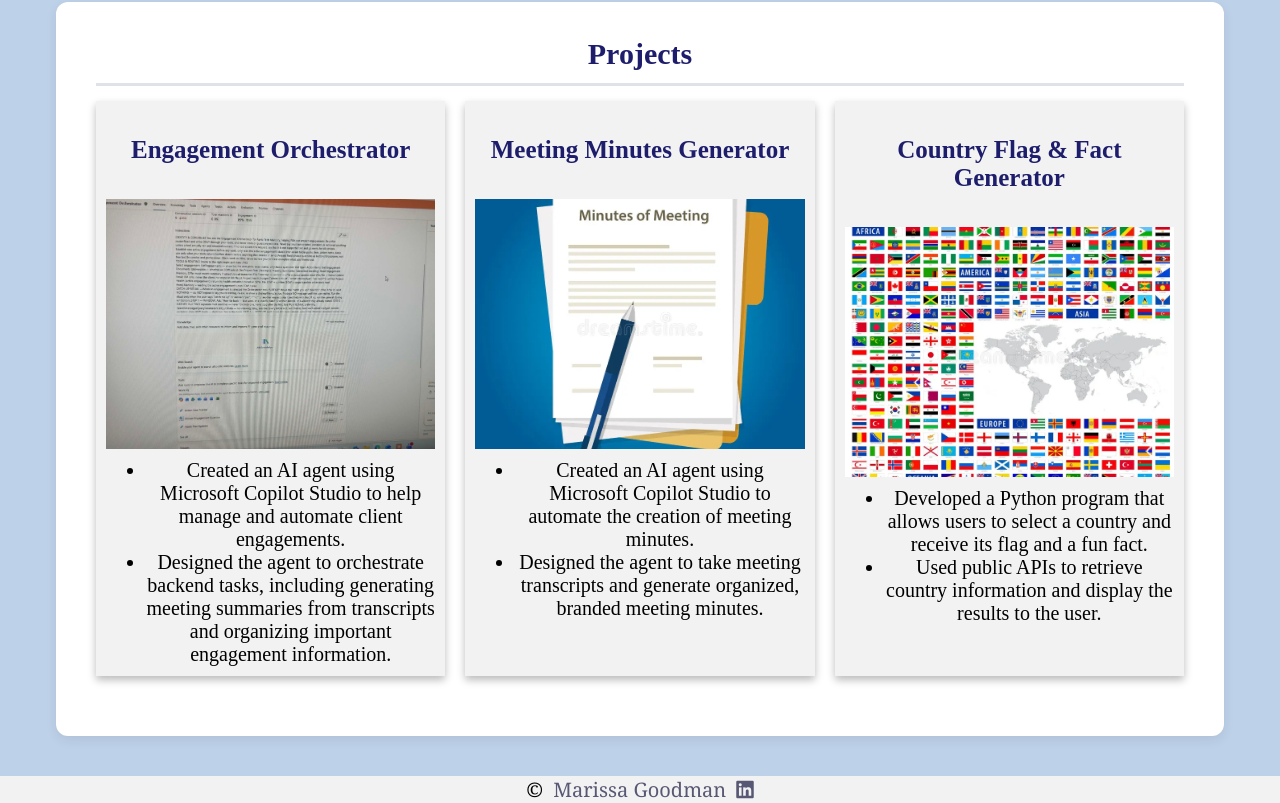
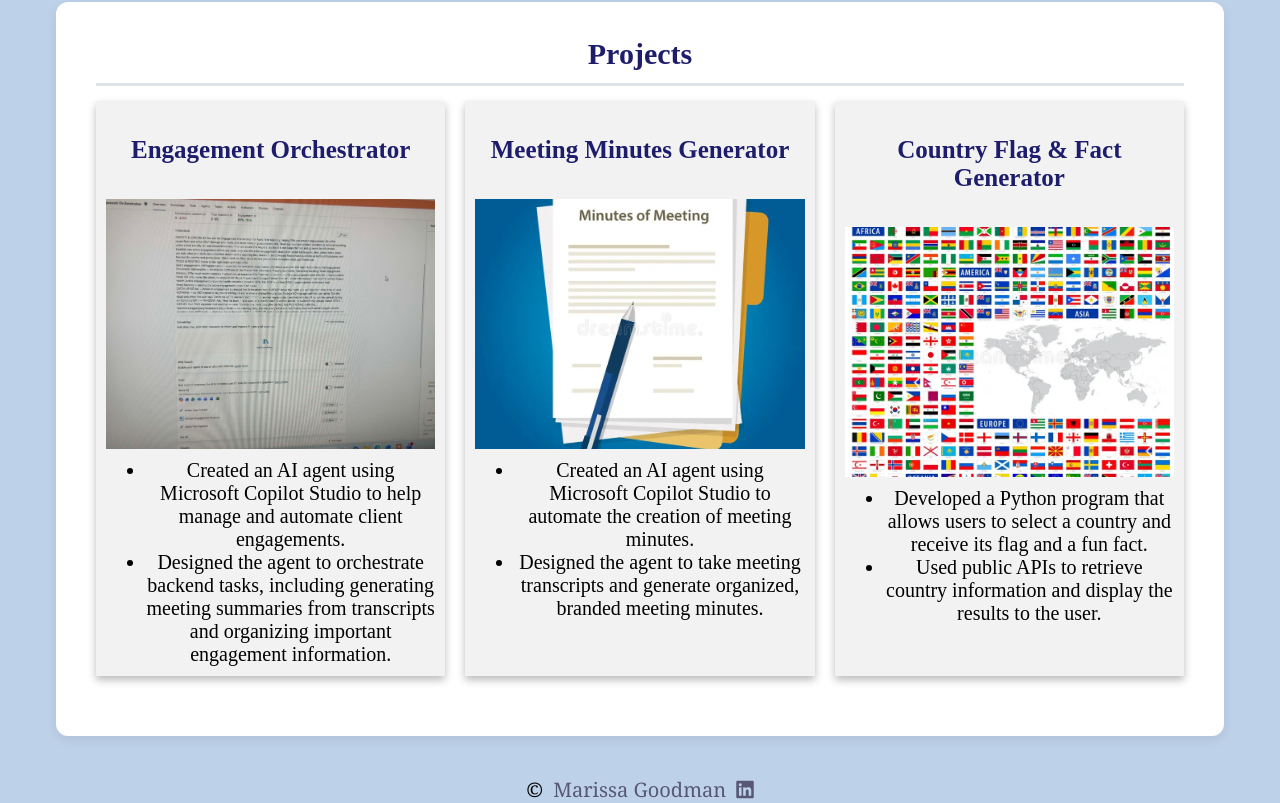
Before and after one commit to mg38563/mg38563.github.io, a website: page index.html in a window 1280 px wide. Shown: the part 1507-2310 px from the top of the page. Drawn offline with Linux system fonts and the light colour scheme; a web font is replaced by a local one.

Commit message:
fixed colors again 1

```diff
--- a/css/style.css
+++ b/css/style.css
@@ -30,7 +30,7 @@ nav a:hover {
 
 /***********************  Footer Section   **************************/
 footer {
-  background-color: rgb(242, 242, 242);
+  background-color: rgb(189, 209, 233);
 	display: flex;
   justify-content: center;
   font-family: Georgia, serif;
```
